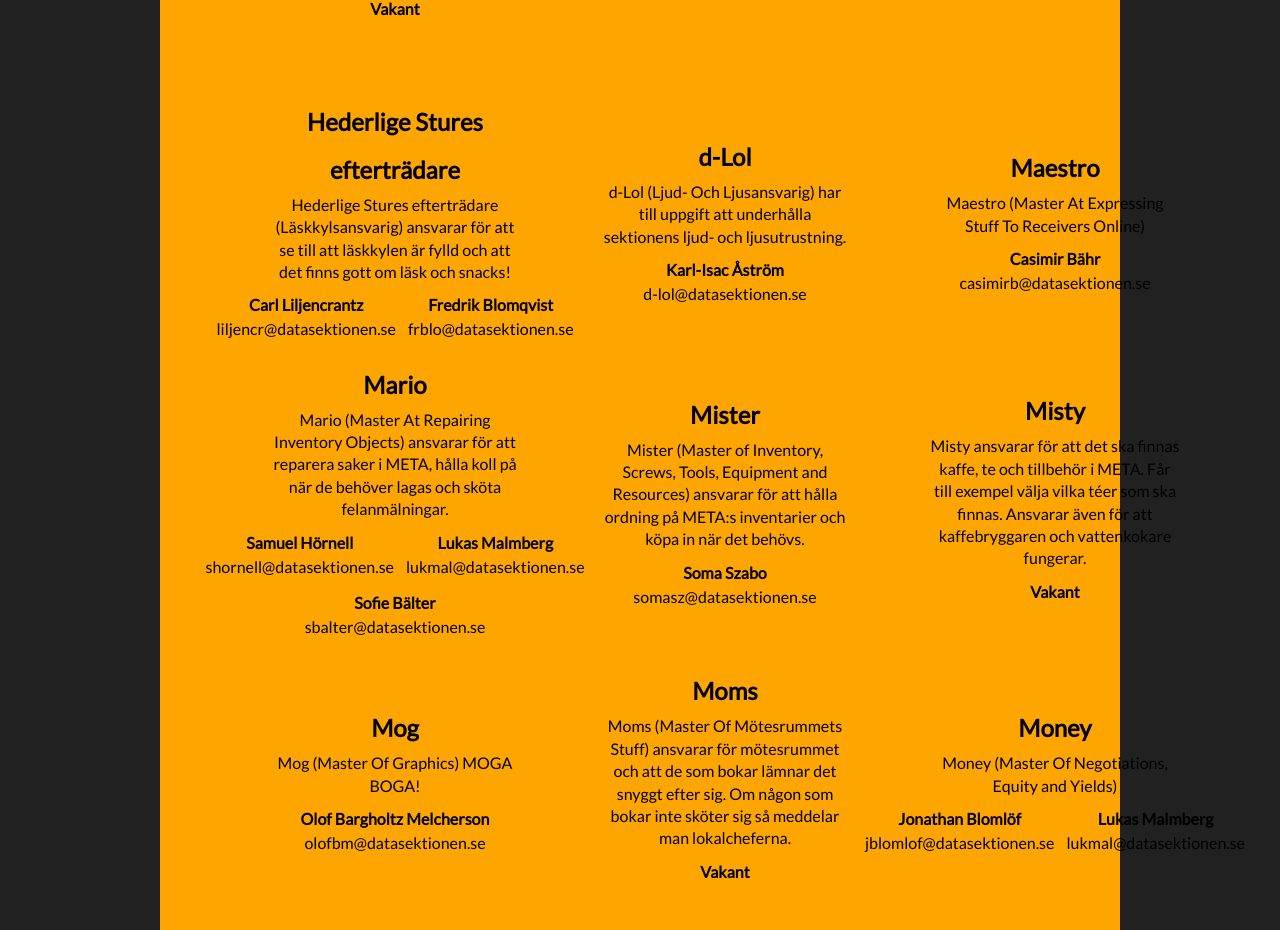
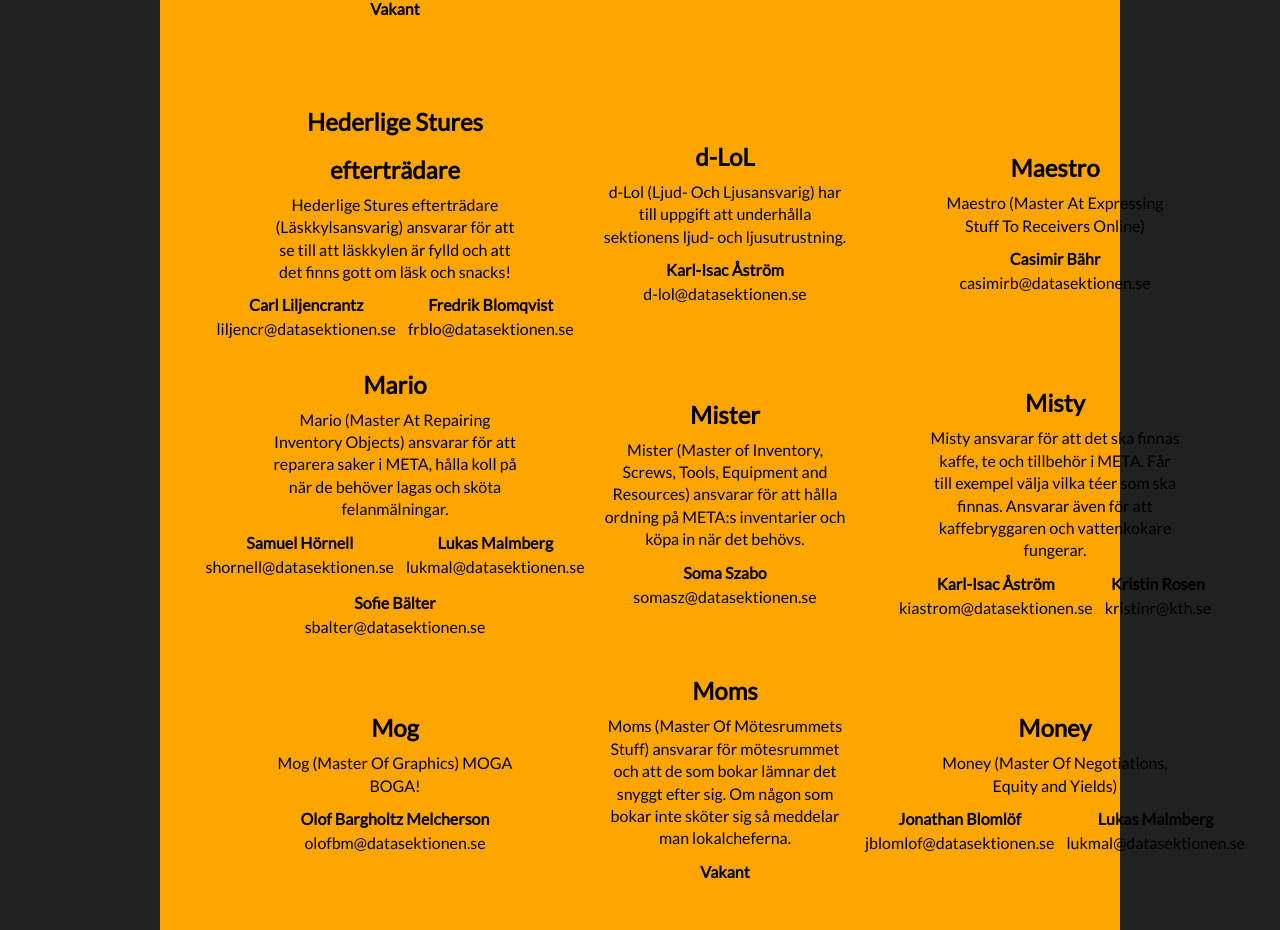
Before and after one commit to datasektionen/bea, a Next.js app: page /about in a window 1280 px wide. Shown: the part 1159-2089 px from the top of the page. Built offline with nearby package versions, Linux system fonts and the light colour scheme.

Commit message:
Pr/4 "La till Misty's" (#5)
* La till Misty's

* Fix dlol

---------

Co-authored-by: Karl-Isac <113523669+Karl-Isac@users.noreply.github.com>

```diff
--- a/src/app/about/data.ts
+++ b/src/app/about/data.ts
@@ -68,7 +68,18 @@ export const internFunkisar: Record<Role, Person[]> = {
             emailType: 'data',
         },
     ],
-    misty: [],
+    misty: [
+        {
+            name: 'Karl-Isac Åström',
+            email: 'kiastrom',
+            emailType: 'data',
+        },
+        {
+            name: 'Kristin Rosen',
+            email: 'kristinr@kth.se',
+            emailType: 'custom',
+        },
+    ],
     mog: [
         {
             name: 'Olof Bargholtz Melcherson',
--- a/src/app/about/types.ts
+++ b/src/app/about/types.ts
@@ -64,7 +64,7 @@ export const rolesInfo: RolesInfo = {
     },
     dlol: {
         slug: 'dlol',
-        name: 'd-Lol',
+        name: 'd-LoL',
         description:
             'd-Lol (Ljud- Och Ljusansvarig) har till uppgift att underhålla sektionens ljud- och ljusutrustning.',
     },
```
